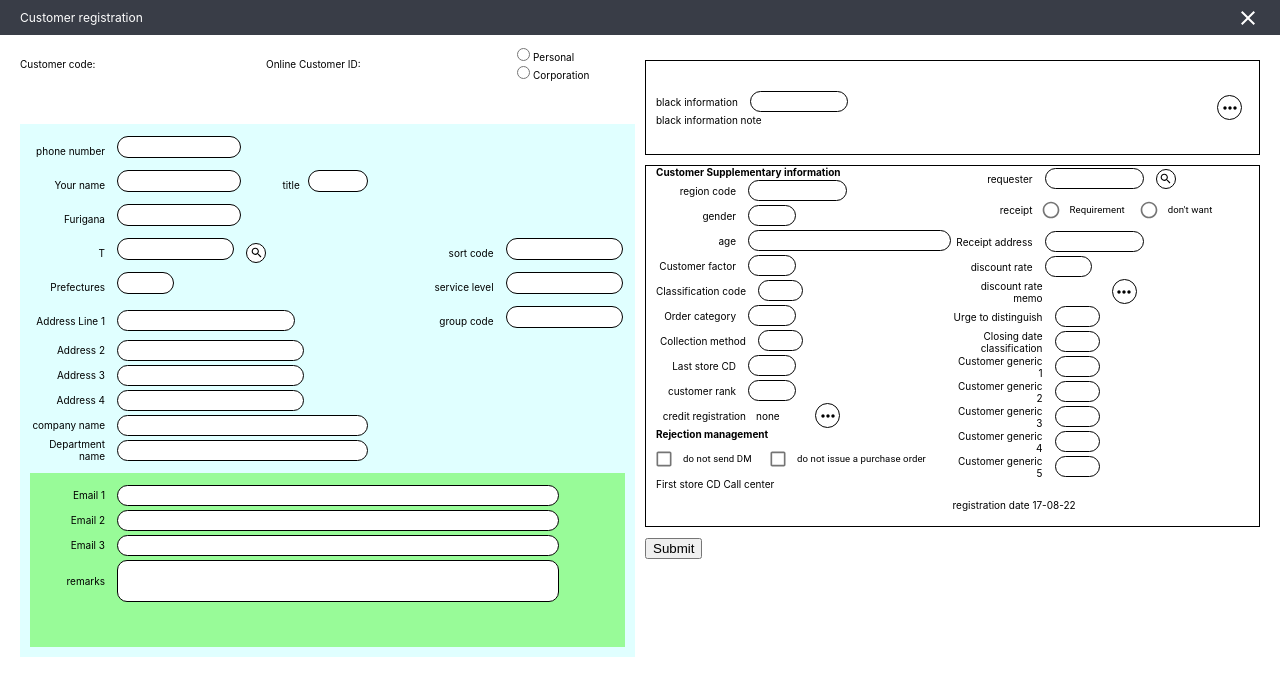
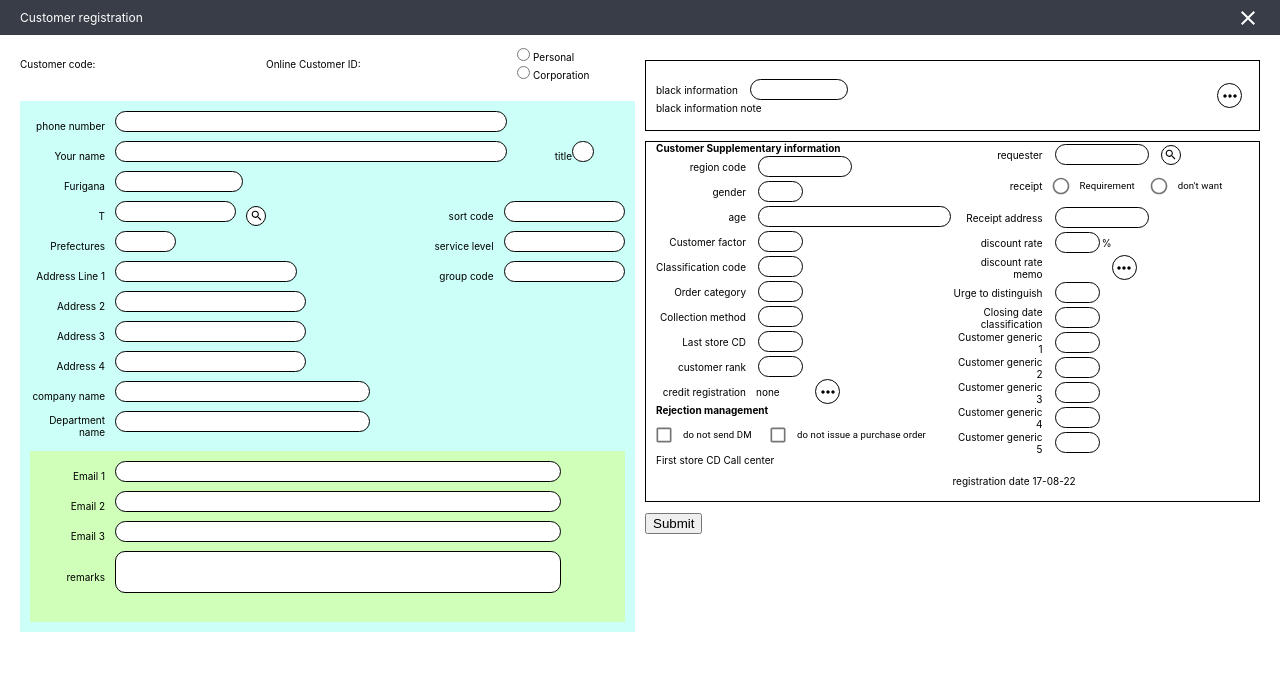
Before and after one commit to tasnuba-sraboni/react-ojt, a React (Create React App) app in the folder project-form/: page / in a window 1280 px wide. Shown: the top 696 px of the page. Built offline with nearby package versions, Linux system fonts and the light colour scheme.

Commit message:
added reusable component

```diff
--- a/project-form/public/index.html
+++ b/project-form/public/index.html
@@ -24,7 +24,7 @@
       work correctly both with client-side routing and a non-root public URL.
       Learn how to configure a non-root public URL by running `npm run build`.
     -->
-    <title>React App</title>
+    <title>Customer Registration</title>
   </head>
   <body>
     <noscript>You need to enable JavaScript to run this app.</noscript>
--- a/project-form/src/component/BasicInfo/index.tsx
+++ b/project-form/src/component/BasicInfo/index.tsx
@@ -4,6 +4,7 @@ import TextField from "@material-ui/core/TextField";
 import { addCustomerType } from "..";
 import { cutomerDetails } from "..";
 import { ErrorType } from "..";
+import CustomerTextField from "../CustomerTextField";
 
 const useStyles = makeStyles((theme) => ({
   customer: {
@@ -40,22 +41,34 @@ const useStyles = makeStyles((theme) => ({
     gridColumn: "2/5",
     border: "1px solid #000",
     borderRadius: "25px",
-    margin: "2px",
+    height: "19px",
+    marginBottom: "9px",
     paddingInline: "10px",
     backgroundColor: "white",
     "& .MuiInputBase-input": {
       padding: theme.spacing(0),
+    },
+    "& .MuiFormHelperText-root": {
+      marginTop: "-1px",
+      lineHeight: "1",
+      fontSize: "10px",
     },
   },
   gridInputLarge: {
     gridColumn: "2/6",
     border: "1px solid #000",
     borderRadius: "25px",
-    margin: "2px",
+    height: "19px",
+    marginBottom: "9px",
     paddingInline: "10px",
     backgroundColor: "white",
     "& .MuiInputBase-input": {
       padding: theme.spacing(0),
+    },
+    "& .MuiFormHelperText-root": {
+      marginTop: "-1px",
+      lineHeight: "1",
+      fontSize: "10px",
     },
   },
 
@@ -87,84 +100,55 @@ const useStyles = makeStyles((theme) => ({
   input: {
     border: "1px solid #000",
     borderRadius: "25px",
-    margin: "2px",
-    height: "20px",
-    marginBottom: "10px",
+    height: "19px",
+    marginBottom: "9px",
     paddingInline: "10px",
     backgroundColor: "white",
     "& .MuiInputBase-input": {
       padding: theme.spacing(0),
     },
     "& .MuiFormHelperText-root": {
-      marginTop: "-3px",
+      marginTop: "-1px",
+      lineHeight: "1",
+      fontSize: "10px",
     },
   },
 }));
 
 type BasicInfoProps = {
   customer: addCustomerType;
-  setCustomer: React.Dispatch<React.SetStateAction<addCustomerType>>;
   errors: ErrorType;
-  setErrors: React.Dispatch<React.SetStateAction<ErrorType>>;
   handelSetCustomer: (cutomerDetails: cutomerDetails) => void;
 };
 
-const BasicInfo = ({
-  customer,
-  setCustomer,
-  errors,
-  setErrors,
-  handelSetCustomer,
-}: BasicInfoProps) => {
+const BasicInfo = ({ customer, errors, handelSetCustomer }: BasicInfoProps) => {
   const classes = useStyles();
 
   return (
     <div className={classes.customer}>
       <div className={classes.rows}>
-        <div className={classes.gridLabel}>
-          <label className={classes.label}>phone number </label>
-        </div>
-
-        <div className={classes.gridInput}>
-          <TextField
+        <CustomerTextField
           name="phoneNumber"
           id="phoneNumber"
-            value={customer.basicInfo.phoneNumber}
-            onChange={(event) => {
-              handelSetCustomer({
-                infoType: "basicInfo",
-                name: event.target.name,
-                value: event.target.value,
-              });
-            }}
-            InputProps={{ disableUnderline: true }}
-            className={classes.input}
-            helperText={errors.phoneNumber}
-            error={Boolean(errors.phoneNumber)}
+          label="phone number"
+          size="2/4"
+          infoType="basicInfo"
+          customer={customer}
+          errors={errors.phoneNumber}
+          handelSetCustomer={handelSetCustomer}
         />
       </div>
-      </div>
       <div className={classes.rows}>
-        <div className={classes.gridLabel}>
-          <label className={classes.label}>Your name </label>
-        </div>
-        <div className={classes.gridInput}>
-          <TextField
+        <CustomerTextField
           name="yourName"
           id="yourName"
-            onChange={(event) => {
-              handelSetCustomer({
-                infoType: "basicInfo",
-                name: event.target.name,
-                value: event.target.value,
-              });
-            }}
-            InputProps={{ disableUnderline: true }}
-            className={classes.input}
-            helperText={errors.yourName}
-            error={Boolean(errors.yourName)}
+          label="Your name"
+          size="2/4"
+          infoType="basicInfo"
+          customer={customer}
+          errors={errors.yourName}
+          handelSetCustomer={handelSetCustomer}
         />
-        </div>
         <div className={classes.gridLabelMiddle}>
           <label className={classes.titleLabel}>title </label>
         </div>
@@ -172,6 +156,7 @@ const BasicInfo = ({
           <TextField
             name="title"
             id="title"
+            value={customer.basicInfo.title}
             onChange={(event) => {
               handelSetCustomer({
                 infoType: "basicInfo",
@@ -194,6 +179,7 @@ const BasicInfo = ({
           <TextField
             name="furigana"
             id="furigana"
+            value={customer.basicInfo.furigana}
             onChange={(event) => {
               handelSetCustomer({
                 infoType: "basicInfo",
@@ -217,6 +203,7 @@ const BasicInfo = ({
           <TextField
             name="t"
             id="t"
+            value={customer.basicInfo.t}
             onChange={(event) => {
               handelSetCustomer({
                 infoType: "basicInfo",
@@ -244,6 +231,7 @@ const BasicInfo = ({
           <TextField
             name="sortCode"
             id="sortCode"
+            value={customer.basicInfo.sortCode}
             onChange={(event) => {
               handelSetCustomer({
                 infoType: "basicInfo",
@@ -266,6 +254,7 @@ const BasicInfo = ({
           <TextField
             name="prefectures"
             id="prefectures"
+            value={customer.basicInfo.prefectures}
             onChange={(event) => {
               handelSetCustomer({
                 infoType: "basicInfo",
@@ -286,6 +275,7 @@ const BasicInfo = ({
           <TextField
             name="serviceLevel"
             id="serviceLevel"
+            value={customer.basicInfo.serviceLevel}
             onChange={(event) => {
               handelSetCustomer({
                 infoType: "basicInfo",
@@ -306,6 +296,7 @@ const BasicInfo = ({
         <TextField
           name="addressLine1"
           id="addressLine1"
+          value={customer.basicInfo.addressLine1}
           onChange={(event) => {
             handelSetCustomer({
               infoType: "basicInfo",
@@ -327,6 +318,7 @@ const BasicInfo = ({
           <TextField
             name="groupCode"
             id="groupCode"
+            value={customer.basicInfo.groupCode}
             onChange={(event) => {
               handelSetCustomer({
                 infoType: "basicInfo",
@@ -347,6 +339,7 @@ const BasicInfo = ({
         <TextField
           name="address2"
           id="address2"
+          value={customer.basicInfo.address2}
           onChange={(event) => {
             handelSetCustomer({
               infoType: "basicInfo",
@@ -365,6 +358,7 @@ const BasicInfo = ({
         <TextField
           name="address3"
           id="address3"
+          value={customer.basicInfo.address3}
           onChange={(event) => {
             handelSetCustomer({
               infoType: "basicInfo",
@@ -384,6 +378,7 @@ const BasicInfo = ({
         <TextField
           name="address4"
           id="address4"
+          value={customer.basicInfo.address4}
           onChange={(event) => {
             handelSetCustomer({
               infoType: "basicInfo",
@@ -403,6 +398,7 @@ const BasicInfo = ({
         <TextField
           name="companyName"
           id="companyName"
+          value={customer.basicInfo.companyName}
           onChange={(event) => {
             handelSetCustomer({
               infoType: "basicInfo",
@@ -423,6 +419,7 @@ const BasicInfo = ({
         <TextField
           name="departmentName"
           id="departmentName"
+          value={customer.basicInfo.departmentName}
           onChange={(event) => {
             handelSetCustomer({
               infoType: "basicInfo",
--- /dev/null
+++ b/project-form/src/component/CustomerTextField/index.tsx
@@ -0,0 +1,90 @@
+import { makeStyles } from "@material-ui/core/styles";
+import TextField from "@material-ui/core/TextField";
+import { Size, Theme } from "@material-ui/core";
+import { addCustomerType, ErrorType, cutomerDetails } from "..";
+
+const useStyles = makeStyles<Theme, StyleProps>((theme) => ({
+  rows: {
+    display: "grid",
+    gridTemplateColumns: "repeat(9, 1fr)",
+    alignItems: "center",
+  },
+  input: {
+    width: "370px",
+    // gridColumn: ({ inputFieldWidth }) => inputFieldWidth,
+    border: "1px solid #000",
+    borderRadius: "25px",
+    height: "19px",
+    marginBottom: "9px",
+    paddingInline: "10px",
+    backgroundColor: "white",
+    "& .MuiInputBase-input": {
+      padding: theme.spacing(0),
+    },
+    "& .MuiFormHelperText-root": {
+      marginTop: "-1px",
+      lineHeight: "1",
+      fontSize: "10px",
+    },
+  },
+  label: {
+    gridColumn: "1",
+    width: "75px",
+    display: "inline-block",
+    textAlign: "right",
+    paddingRight: "10px",
+  },
+}));
+
+interface CustomTextFieldProps {
+  name: string;
+  id: string;
+  label: string;
+  size: string;
+  infoType: string;
+  errors: string;
+  customer: addCustomerType;
+  handelSetCustomer: (cutomerDetails: cutomerDetails) => void;
+}
+interface StyleProps {
+  inputFieldWidth: string;
+}
+
+const CustomerTextField = ({
+  name,
+  id,
+  label,
+  size,
+  infoType,
+  errors,
+  customer,
+  handelSetCustomer,
+}: CustomTextFieldProps) => {
+  const styleProps: StyleProps = {
+    inputFieldWidth: size,
+  };
+  const classes = useStyles(styleProps);
+
+  return (
+    <>
+      <label className={classes.label}>{label} </label>
+      <TextField
+        name={name}
+        id={id}
+        onChange={(event) => {
+          handelSetCustomer({
+            infoType: infoType,
+            name: event.target.name,
+            value: event.target.value,
+          });
+        }}
+        InputProps={{ disableUnderline: true }}
+        className={classes.input}
+        helperText={errors}
+        error={Boolean(errors)}
+      />
+    </>
+  );
+};
+
+export default CustomerTextField;
--- a/project-form/src/component/Email/index.tsx
+++ b/project-form/src/component/Email/index.tsx
@@ -6,9 +6,9 @@ import { ErrorType } from "..";
 
 const useStyles = makeStyles((theme) => ({
   emailInfo: {
-    backgroundColor: "#98FB98",
+    backgroundColor: "#D0FFBA",
     fontSize: "10px",
-    paddingTop: "10px",
+    padding: "10px 0 20px 0",
   },
   rows: {
     display: "grid",
@@ -27,23 +27,34 @@ const useStyles = makeStyles((theme) => ({
     gridColumn: "2/9",
     border: "1px solid #000",
     borderRadius: "25px",
-    margin: "2px",
+    height: "19px",
+    marginBottom: "9px",
     paddingInline: "10px",
     backgroundColor: "white",
     "& .MuiInputBase-input": {
       padding: theme.spacing(0),
+    },
+    "& .MuiFormHelperText-root": {
+      marginTop: "-1px",
+      lineHeight: "1",
+      fontSize: "10px",
     },
   },
   inputRemarks: {
     gridColumn: "2/9",
     border: "1px solid #000",
     borderRadius: "10px",
-    margin: "2px",
     height: "40px",
+    marginBottom: "9px",
     paddingInline: "10px",
     backgroundColor: "white",
     "& .MuiInputBase-input": {
       padding: theme.spacing(0),
+    },
+    "& .MuiFormHelperText-root": {
+      marginTop: "22px",
+      lineHeight: "1",
+      fontSize: "10px",
     },
   },
 }));
--- a/project-form/src/component/SupplementaryInfo/index.tsx
+++ b/project-form/src/component/SupplementaryInfo/index.tsx
@@ -22,7 +22,7 @@ const useStyles = makeStyles((theme) => ({
 
   label: {
     gridColumn: "1",
-    width: "80px",
+    width: "90px",
     display: "inline-block",
     textAlign: "right",
     paddingRight: "10px",
@@ -392,7 +392,6 @@ const SupplementaryInfo = ({
         </div>
         <div className={classes.rows}>
           <label className={classes.label}>discount rate</label>
-
           <TextField
             name="customerFactor"
             id="customerFactor"
@@ -409,6 +408,7 @@ const SupplementaryInfo = ({
             helperText={errors.customerFactor}
             error={Boolean(errors.customerFactor)}
           />
+          %
         </div>
         <div className={classes.rows}>
           <label className={classes.labelNote}>discount rate memo</label>
--- a/project-form/src/component/index.tsx
+++ b/project-form/src/component/index.tsx
@@ -16,19 +16,19 @@ const useStyles = makeStyles({
   },
   containerLeft: {
     display: "grid",
-    gridTemplateRows: "1fr 6fr",
+    gridTemplateRows: "1fr 8fr",
   },
   containerLeftTop: {},
   containerLeftBottom: {
     display: "grid",
-    gridTemplateRows: "4fr 2fr",
+    gridTemplateRows: "0.8fr 0.4fr",
     padding: "0 10px",
     paddingBottom: "10px",
-    backgroundColor: "#E0FFFF",
+    backgroundColor: "#CBFFF8",
   },
   containerRight: {
     display: "grid",
-    gridTemplateRows: "1fr 3fr 1fr",
+    gridTemplateRows: "0.8fr 3fr 1fr",
     gap: "10px",
   },
   containerRightTop: {
@@ -112,7 +112,6 @@ export type ErrorType = {
 const initialError: ErrorType = {
   customerCode: "",
   customerId: "",
-
   phoneNumber: "",
   yourName: "",
   title: "",
@@ -128,7 +127,6 @@ const initialError: ErrorType = {
   address4: "",
   companyName: "",
   departmentName: "",
-
   email1: "",
   email2: "",
   email3: "",
@@ -143,7 +141,7 @@ export type cutomerDetails = {
 
 const FormApp: React.FC = () => {
   const classes = useStyles();
-  const numericZero = "^[0][1][0-9]*$";
+  const numericHyphen = "^[0-9-]+$|^$";
   const numericInput = "^[1-9][0-9]*$";
   const emailInput =
     "^(([^<>()[]\\.,;:s@]+(.[^<>()[]\\.,;:s@]+)*)|(.+))@(([[0-9]{1,3}.[0-9]{1,3}.[0-9]{1,3}.[0-9]{1,3}])|(([a-zA-Z-0-9]+.)+[a-zA-Z]{2,}))$";
@@ -151,6 +149,9 @@ const FormApp: React.FC = () => {
   const [customer, setCustomer] = React.useState<addCustomerType>(addCustomer);
   const [errors, setErrors] = React.useState<ErrorType>(initialError);
 
+  // ============================== Methods =========================
+
+  // stores data from form to state
   const handelSetCustomer = (cutomerDetails: cutomerDetails) => {
     setCustomer((prev) => {
       switch (cutomerDetails.infoType) {
@@ -205,9 +206,13 @@ const FormApp: React.FC = () => {
       "address4",
       "companyName",
       "departmentName",
+      "email1",
+      "email2",
+      "email3",
+      "remarks",
     ];
 
-    const emailValidationFields = ["email1", "email2", "email3"];
+    // const emailValidationFields = ["email1", "email2", "email3"];
 
     for (let key in copyErrors) {
       if (
@@ -221,68 +226,55 @@ const FormApp: React.FC = () => {
       }
     }
 
-    // for (let key in copyErrors) {
-    //   if (
-    //     emailValidationFields.includes(key) &&
-    //     customer.email[key as keyof typeof customer.email].match(emailInput)
-    //   ) {
-    //     copyErrors[key] = ``;
-    //   } else {
-    //     copyErrors[key] = "Not a valid email Id";
-    //     hasError = true;
-    //   }
-    // }
-
-    if (customer.basicInfo.phoneNumber.match(numericZero)) {
+    if (customer.basicInfo.phoneNumber.match(numericHyphen)) {
       copyErrors.phoneNumber = ``;
-    } else if (customer.basicInfo.phoneNumber.match(numericInput)) {
-      copyErrors.phoneNumber = "Not a valid phone number";
-      hasError = true;
-    } else if (customer.basicInfo.phoneNumber.length < 11) {
-      copyErrors.phoneNumber = "Not a valid phone number";
+    } else if (customer.basicInfo.phoneNumber === "") {
+      copyErrors.phoneNumber = "required";
       hasError = true;
     } else {
-      copyErrors.phoneNumber = "Numeric values only";
+      copyErrors.phoneNumber = "Invalid phone number";
       hasError = true;
     }
 
     if (customer.email.email1.match(emailInput)) {
       copyErrors.email1 = ``;
+    } else if (customer.email.email1 === "") {
+      copyErrors.email1 = "required";
+      hasError = true;
     } else {
-      copyErrors.email1 = "Not a valid email Id";
+      copyErrors.email1 = "Invalid email Id";
       hasError = true;
     }
 
-    // if (order.foodItem.length <= 3) {
-    //   copyErrors.foodItem = "Must contain at least 4 characters";
-    //   hasError = true;
-    // } else {
-    //   copyErrors.foodItem = ``;
-    // }
+    if (customer.email.email2 === "") {
+      copyErrors.email2 = "required";
+      hasError = true;
+    } else if (customer.email.email2.match(emailInput)) {
+      copyErrors.email2 = ``;
+    } else {
+      copyErrors.email2 = "Invalid email Id";
+      hasError = true;
+    }
 
-    // if (order.quantity.match(numericInput)) {
-    //   copyErrors.quantity = ``;
-    // } else if (order.quantity.match(numericZero)) {
-    //   copyErrors.quantity = "Value must not start with zero";
-    //   hasError = true;
-    // } else {
-    //   copyErrors.quantity = "Numeric values only";
-    //   hasError = true;
-    // }
-    // if (order.tableNo.match(numericInput)) {
-    //   copyErrors.tableNo = ``;
-    // } else if (order.tableNo.match(numericZero)) {
-    //   copyErrors.tableNo = "Value must not start with zero";
-    //   hasError = true;
-    // } else {
-    //   copyErrors.tableNo = "Numeric values only";
-    //   hasError = true;
-    // }
+    if (customer.email.email3 === "") {
+      copyErrors.email3 = "required";
+      hasError = true;
+    } else if (customer.email.email3.match(emailInput)) {
+      copyErrors.email3 = ``;
+    } else {
+      copyErrors.email3 = "Invalid email Id";
+      hasError = true;
+    }
+
+    if (customer.email.remarks === "") {
+      copyErrors.remarks = "required";
+      hasError = true;
+    } else {
+      copyErrors.email3 = ``;
+    }
 
     setErrors(copyErrors);
-    // setIsValid(!hasError);
-    console.log(hasError);
-
+    // console.log(hasError);
     return hasError;
   };
 
@@ -299,9 +291,7 @@ const FormApp: React.FC = () => {
           <div className={classes.containerLeftBottom}>
             <BasicInfo
               customer={customer}
-              setCustomer={setCustomer}
               errors={errors}
-              setErrors={setErrors}
               handelSetCustomer={handelSetCustomer}
             />
 
@@ -333,8 +323,9 @@ const FormApp: React.FC = () => {
               type="submit"
               onClick={(e) => {
                 e.preventDefault();
+                console.log(errors);
                 if (!isValid()) {
-                  console.log({ customer });
+                  console.log(customer);
                 }
               }}
             >
```
Also changed, not shown: project-form/src/component/context/CustomerContext.ts (added, +10 -0 lines). Lines whose indentation alone changed are shown as unchanged.
